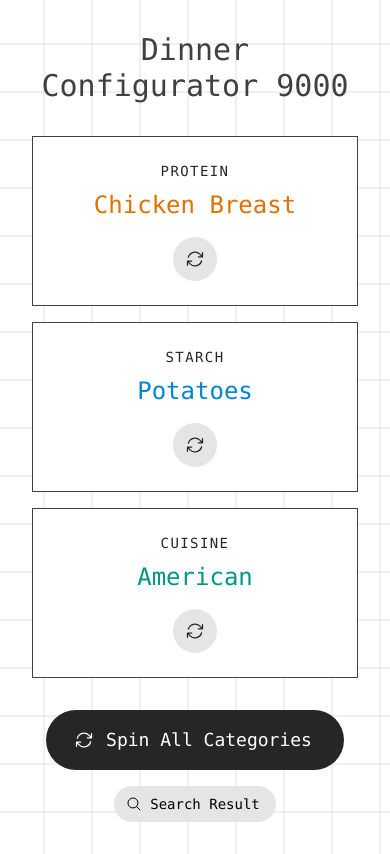
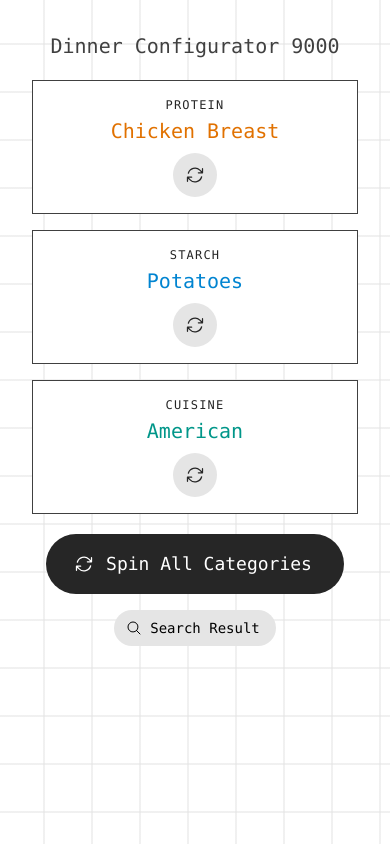
Before and after one commit to andrewmillen/dinner-configurator-9000, a Next.js app: page / in a window 390 px wide. Built offline with nearby package versions, Linux system fonts and the light colour scheme.

Commit message:
Mobile updates

```diff
--- a/app/components/CategoryCard.js
+++ b/app/components/CategoryCard.js
@@ -11,12 +11,12 @@ export default function CategoryCard({
   color,
 }) {
   return (
-    <div className="bg-white dark:bg-black p-6 text-center w-full max-w-sm border border-neutral-700 dark:border-neutral-100">
-      <h2 className="text-sm mb-2 text-neutral-800 dark:text-neutral-500 uppercase tracking-widest">
+    <div className="bg-white dark:bg-black p-4 sm:p-6 text-center w-full max-w-sm border border-neutral-700 dark:border-neutral-100">
+      <h2 className="text-xs sm:text-sm mb-1 sm:mb-2 text-neutral-800 dark:text-neutral-500 uppercase tracking-widest">
         {title}
       </h2>
       <div
-        className={`text-2xl mb-4 ${
+        className={`text-xl sm:text-2xl mb-2 sm:mb-4 ${
           isSpinning || isSpinningCategory ? "text-neutral-400" : color
         }`}
       >
--- a/app/page.js
+++ b/app/page.js
@@ -87,7 +87,7 @@ export default function Home() {
   return (
     <div className="min-h-screen p-8 flex flex-col items-center md:justify-center">
       <main className="w-full max-w-5xl mx-auto">
-        <h1 className="text-3xl lg:text-4xl text-center mb-8 lg:mb-12 text-neutral-700 dark:text-white">
+        <h1 className="text-xl sm:text-3xl lg:text-4xl text-center mb-5 sm:mb-8 lg:mb-12 text-neutral-700 dark:text-white">
           Dinner Configurator 9000
         </h1>
 
@@ -126,7 +126,7 @@ export default function Home() {
           />
         </div>
 
-        <div className="text-center mt-8 lg:mt-12">
+        <div className="text-center mt-5 sm:mt-8 lg:mt-12">
           <button
             onClick={spin}
             disabled={
--- a/package.json
+++ b/package.json
@@ -1,6 +1,6 @@
 {
   "name": "dinner-configurator-9000",
-  "version": "0.1.0",
+  "version": "0.2.0",
   "private": true,
   "scripts": {
     "dev": "next dev --turbopack",
```
